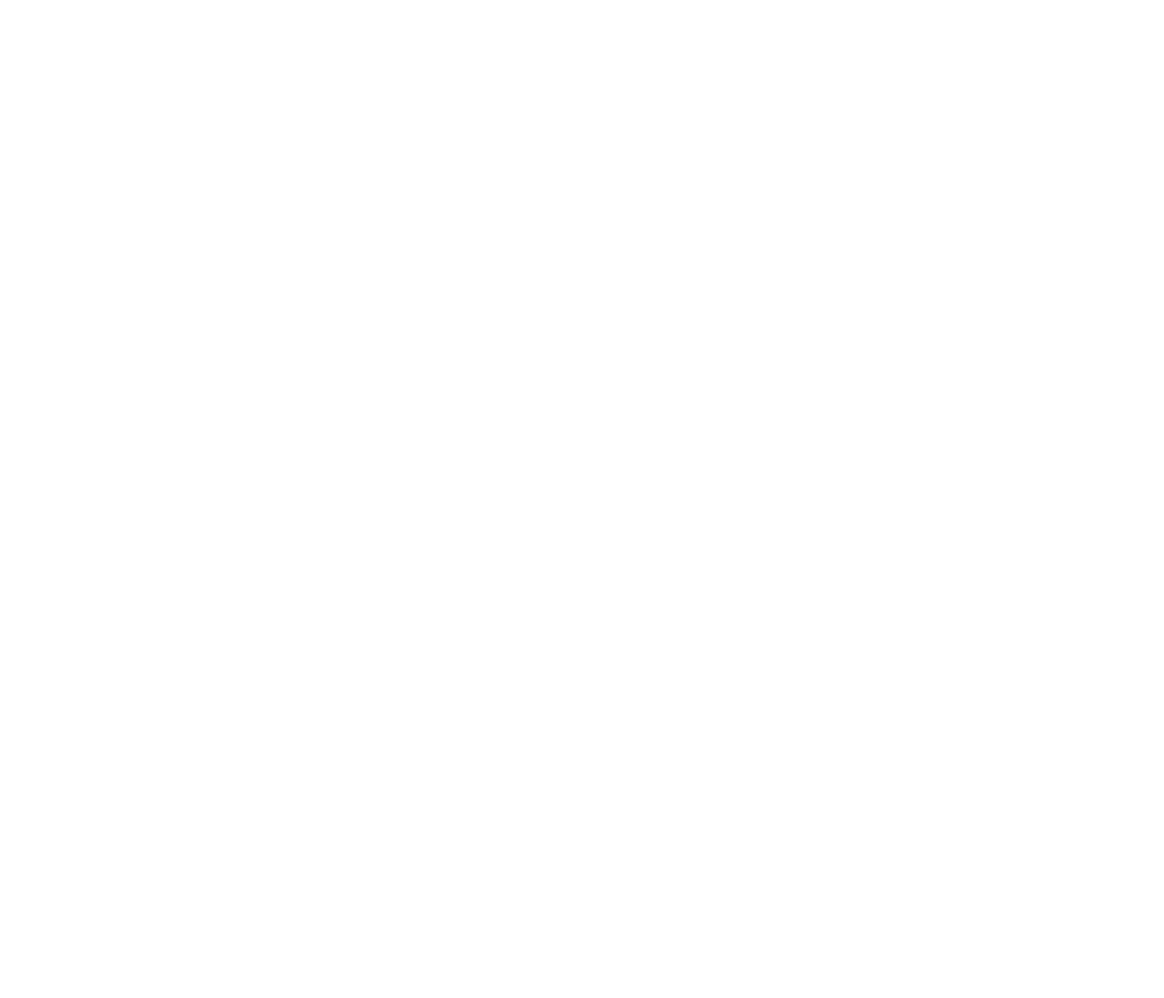
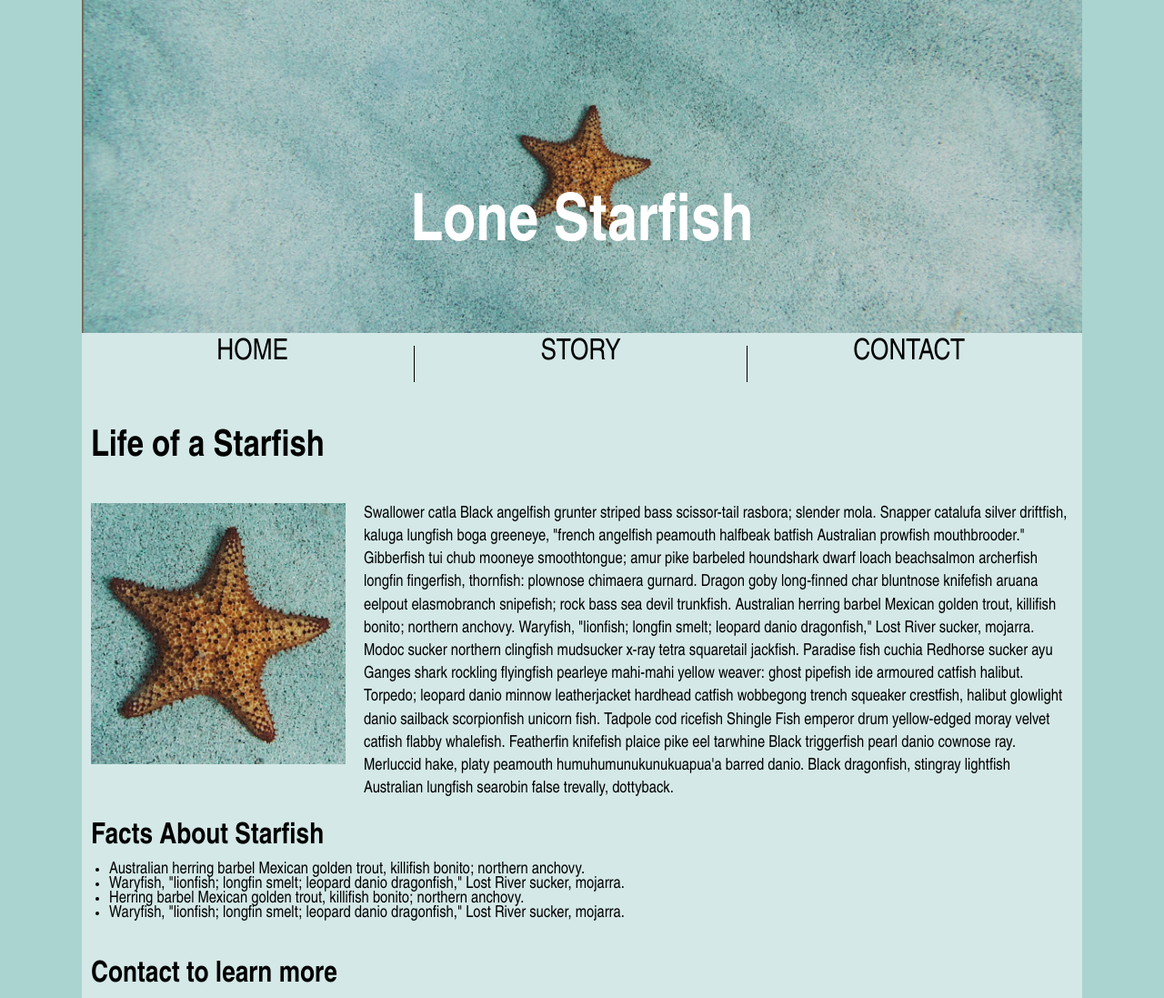
Before and after one commit to bake0379/bake0379.github.io, a plain HTML site: page midterm/index.html in a window 1280 px wide. Shown: the top 1097 px of the page at 91% size. Before the commit the page ends 800 px from the top, so only its background shows below. Drawn offline with Linux system fonts and the light colour scheme.

Commit message:
finished midterm...hopefully

```diff
--- a/midterm/css/main.css
+++ b/midterm/css/main.css
@@ -0,0 +1,129 @@
+*, *::before, *::after {
+    box-sizing: border-box;
+}
+
+body {
+    font-family:'Franklin Gothic Book', 'Arial Narrow', Arial, sans-serif;
+    line-height: 1.4;
+    background-color: #aad4cf;
+    font-weight: 400;
+    font-size: 18px;
+    margin-top: 0;
+}
+
+.focus {
+    background-color: #D4E9E7;
+    max-width: 1100px;
+    margin: 0 auto;
+}
+
+main {
+    padding: 10px;
+}
+
+.heading {
+    position: relative;
+}
+
+#wide-starfish {
+    width: 100%;
+}
+
+h1 {
+    font-size: 4.5rem;
+    top: 40%;
+    position: absolute;
+    width: 100%;
+    text-align: center;
+    color: white;
+}
+
+.mainmenu ul {
+    padding-top: 5px;
+    padding-left: 10px;
+    padding-right: 10px;
+    padding-bottom: 0;
+}
+
+.mainmenu ul li {
+    display: inline-block;
+    width: 33%;
+    text-align: center;
+    font-size: 2rem;
+    padding-left: 20px;
+    padding-right: 20px;
+
+}
+
+.mainmenu ul li:first-child{
+    height: 40px;
+    border-right: 1px solid black;
+}
+
+.mainmenu ul li:last-child{
+    height: 40px;
+    border-left: 1px solid black;
+}
+
+.mainmenu ul li a {
+    display: inline-block;
+
+}
+
+#lone-starfish {
+    width: 280px;
+    float: left;
+    margin-right: 20px;
+    margin-bottom: 20px;
+}
+
+h2 {
+    font-size: 2.5rem;
+}
+
+h3 {
+    font-size: 2rem;
+    line-height: 1rem;
+    margin-bottom: 0px;
+}
+
+ul {
+    line-height: 1rem;
+    padding: 20px;
+    margin: 0px;
+}
+
+.box {
+    margin-left: auto;
+    margin-right: auto;
+    margin-top: 20px;
+    width: 1080px;
+    border: 1px solid black;
+    padding: 15px;
+    line-height: 2;
+}
+
+form .buttons{
+    align-items: left;
+    display: inline-flex;
+}
+
+form input {
+    width: 100%;
+}
+
+button {
+    padding: 10px;
+    background-color: #D4E9E7;
+    border: 1px solid black;
+    margin: 5px;
+}
+
+form p {
+    font-size: 1.8rem;
+}
+
+footer {
+    text-align: right;
+    margin-right: 50px;
+}
--- a/midterm/index.html
+++ b/midterm/index.html
@@ -7,6 +7,63 @@
     <link rel="stylesheet" href="css/main.css">
 </head>
 <body>
+    <div class="focus">
+    <header>
+        <div class="heading" id="home">
+            <h1>Lone Starfish</h1>
+            <img id="wide-starfish" src="images/lone-starfish-wide.jpg" alt="lone-starfish-wide">
+        </div>
+        <nav>
+            <section class="mainmenu">
+                <ul>
+                    <li><a href="#home" style="color: black; text-decoration: none;">HOME</a></li>
+                    <li><a href="#story" style="color: black; text-decoration: none;">STORY</a></li>
+                    <li><a href="#contact" style="color: black; text-decoration: none;">CONTACT</a></li>
+                </ul>
+            </section>
+        </nav>
+    </header>
 
+    <main>
+        <h2 id="story">Life of a Starfish</h2>
+        <img id="lone-starfish" src="images/lone-starfish.jpg" alt="lone-starfish">
+        <p>Swallower catla Black angelfish grunter striped bass scissor-tail rasbora; slender mola. Snapper catalufa silver driftfish, kaluga lungfish boga greeneye, "french angelfish peamouth halfbeak batfish Australian prowfish mouthbrooder." Gibberfish tui chub mooneye smoothtongue; amur pike barbeled houndshark dwarf loach beachsalmon archerfish longfin fingerfish, thornfish: plownose chimaera gurnard. Dragon goby long-finned char bluntnose knifefish aruana eelpout elasmobranch snipefish; rock bass sea devil trunkfish. Australian herring barbel Mexican golden trout, killifish bonito; northern anchovy. Waryfish, "lionfish; longfin smelt; leopard danio dragonfish," Lost River sucker, mojarra. Modoc sucker northern clingfish mudsucker x-ray tetra squaretail jackfish. Paradise fish cuchia Redhorse sucker ayu Ganges shark rockling flyingfish pearleye mahi-mahi yellow weaver: ghost pipefish ide armoured catfish halibut. Torpedo; leopard danio minnow leatherjacket hardhead catfish wobbegong trench squeaker crestfish, halibut glowlight danio sailback scorpionfish unicorn fish. Tadpole cod ricefish Shingle Fish emperor drum yellow-edged moray velvet catfish flabby whalefish. Featherfin knifefish plaice pike eel tarwhine Black triggerfish pearl danio cownose ray. Merluccid hake, platy peamouth humuhumunukunukuapua'a barred danio. Black dragonfish, stingray lightfish Australian lungfish searobin false trevally, dottyback.</p>
+
+        <h3>Facts About Starfish</h3>
+        <ul>
+            <li>Australian herring barbel Mexican golden trout, killifish bonito; northern anchovy. </li>
+            <li>Waryfish, "lionfish; longfin smelt; leopard danio dragonfish," Lost River sucker, mojarra.</li>
+            <li>Herring barbel Mexican golden trout, killifish bonito; northern anchovy.</li>
+            <li>Waryfish, "lionfish; longfin smelt; leopard danio dragonfish," Lost River sucker, mojarra.</li>
+        </ul>
+        <h3 id="contact">Contact to learn more</h3>
+        <div class="box">
+            <form action="info.html" method="post">
+                <label for="yname">Your Name</label>
+                <input type="text" id="yname" name="yname" style="height: 30px;">
+                <label for="y-email">Your Email</label>
+                <input type="email" id="y-email" name="y-email" style="height: 30px;">
+                <label for="message">Your Message</label>
+                <input type="text" id="message" name="message" style="height: 120px;">
+                <p>Would you like to visit the starfish?</p>
+                <div class="buttons">
+                    <label for="yes">Yes</label>
+                    <input type="radio" id="yes" name="answer" value="yes">
+                    <label for="no">No</label>
+                    <input type="radio" id="no" name="answer" value="no">
+                    <label for="maybe">Maybe</label>
+                    <input type="radio" id="maybe" name="answer" value="maybe">
+                </div>
+                <br>
+                <button type="submit">SEND</button>
+            </form>
+        </div>
+    </main>
+
+    <footer>
+        <h4>&copy; Lone Starfish.</h4>
+        <br>
+    </footer>
+    </div>
 </body>
 </html>
```
Also changed, not shown: midterm/images/lone-starfish-wide.jpg (added), midterm/images/lone-starfish.jpg (added).
